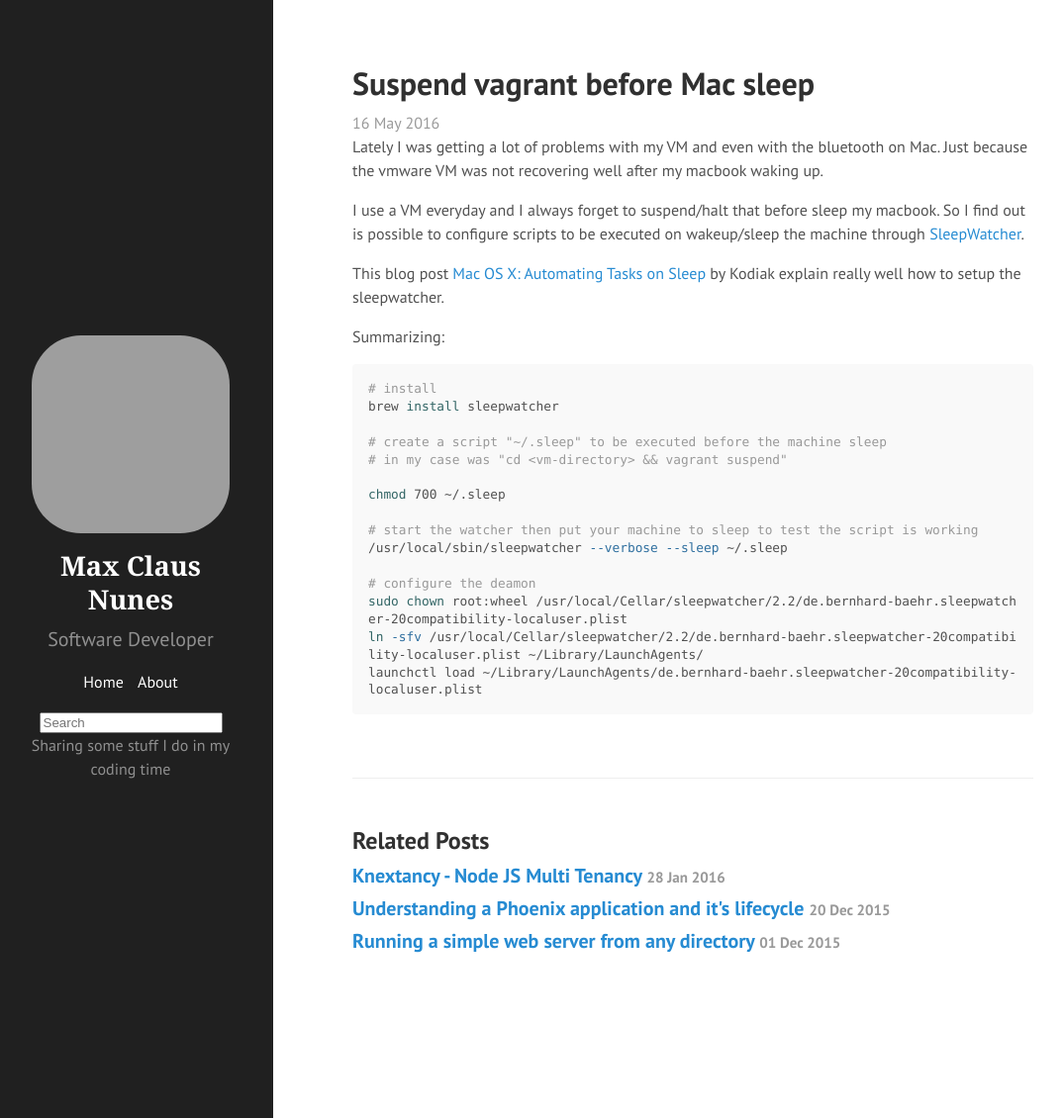
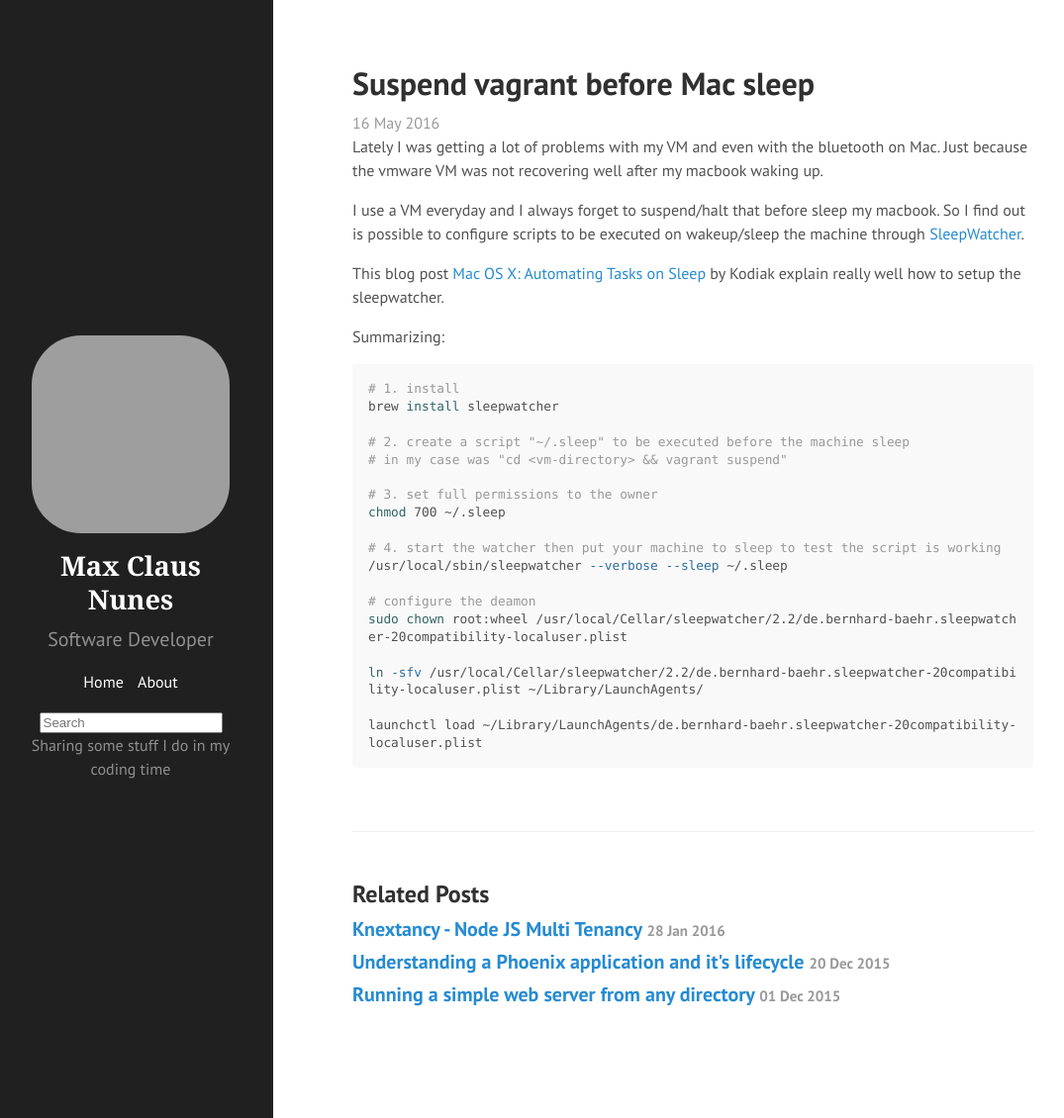
Before and after one commit to maxcnunes/maxcnunes.github.io, a Jekyll site: the page built from _posts/2016-05-16-suspend-vagrant-before-mac-sleep.md, in a window 1280 px wide and 1130 px high. Shown: the whole window at 99% size, without its empty margins (12-1087 px from the left). Built offline with Jekyll 4.4.1, drawn with Linux system fonts in a browser that asks for light colours; Markdown is read by kramdown in place of the engine named in the settings; comment, search, counter and statistics services are not loaded; grey boxes are pictures that could not be loaded.

Commit message:
Improve a bit more the markdown formatting

````diff
--- a/_posts/2016-05-16-suspend-vagrant-before-mac-sleep.md
+++ b/_posts/2016-05-16-suspend-vagrant-before-mac-sleep.md
@@ -14,19 +14,22 @@ This blog post [Mac OS X: Automating Tasks on Sleep](http://www.kodiakskorner.co
 Summarizing:
 
 ```bash
-# install
+# 1. install
 brew install sleepwatcher
 
-# create a script "~/.sleep" to be executed before the machine sleep
+# 2. create a script "~/.sleep" to be executed before the machine sleep
 # in my case was "cd <vm-directory> && vagrant suspend"
 
+# 3. set full permissions to the owner
 chmod 700 ~/.sleep
 
-# start the watcher then put your machine to sleep to test the script is working
+# 4. start the watcher then put your machine to sleep to test the script is working
 /usr/local/sbin/sleepwatcher --verbose --sleep ~/.sleep
 
 # configure the deamon
 sudo chown root:wheel /usr/local/Cellar/sleepwatcher/2.2/de.bernhard-baehr.sleepwatcher-20compatibility-localuser.plist
+
 ln -sfv /usr/local/Cellar/sleepwatcher/2.2/de.bernhard-baehr.sleepwatcher-20compatibility-localuser.plist ~/Library/LaunchAgents/
+
 launchctl load ~/Library/LaunchAgents/de.bernhard-baehr.sleepwatcher-20compatibility-localuser.plist
 ```
````
